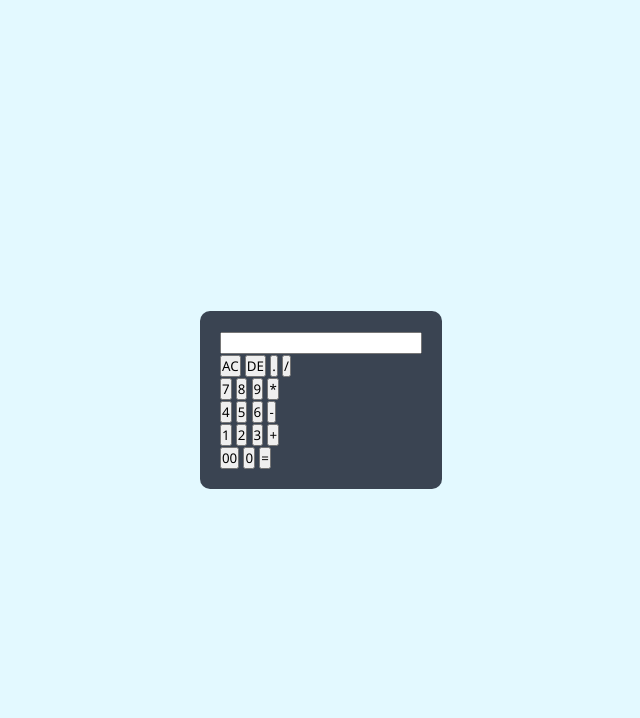
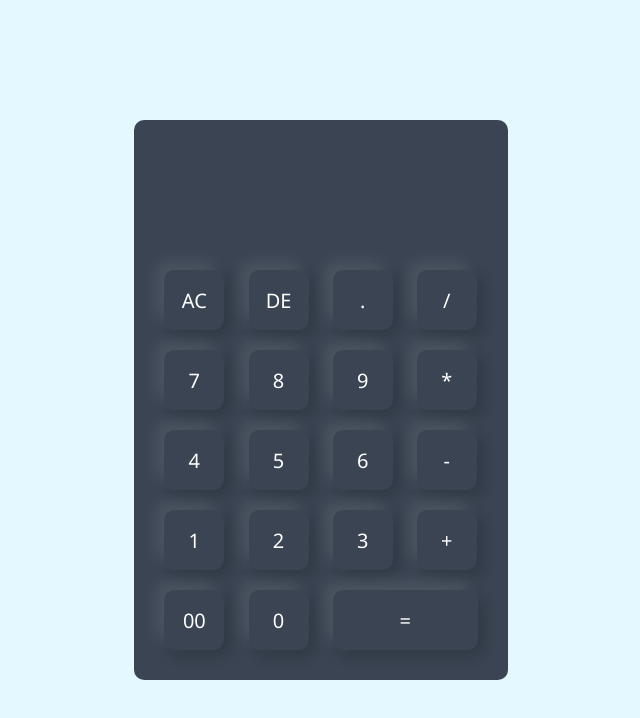
Before and after one commit to olamide-code/myCalculator, a plain HTML site: page index.html in a window 1280 px wide. Shown: the whole page, without its empty margins (319-959 px from the left). Drawn offline with Linux system fonts and the light colour scheme.

Commit message:
my recent update

```diff
--- a/index.html
+++ b/index.html
@@ -10,7 +10,7 @@
     <div class="container">
         <div class="calculator">
             <form>
-                <div>
+                <div class="display ">
                     <input type="text" name="display">
                 </div>
                 <div>
@@ -40,7 +40,7 @@
                 <div>
                     <input type="button" value="00">
                     <input type="button" value="0">
-                    <input type="button" value="=">
+                    <input type="button" value="=" class="equal">
                 </div>
             </form>
         </div>
--- a/main.css
+++ b/main.css
@@ -20,3 +20,33 @@
     background: #3a4452 ;
     border-radius: 10px;
 }
+.calculator form input
+{
+    border: 0;
+    outline: 0;
+    width: 60px;
+    height: 60px;
+    background: transparent;
+    font-size: 20px;
+    color: #fff;
+    cursor: pointer;
+    margin: 10px;
+    border-radius: 10px;
+    box-shadow: -8px -8px 15px rgba(255, 255, 255, 0.1),5px 5px 15px rgba(0,0,0,0.2) ;
+}
+form .display{
+    display: flex;
+    justify-content: flex-end;
+    margin: 20px 0;
+}
+ form .display input
+ {
+    text-align: right;
+    flex: 1;
+    font-size: 45px;
+    box-shadow: none;
+ }
+ form input.equal
+{
+    width:145px ;
+}
```
